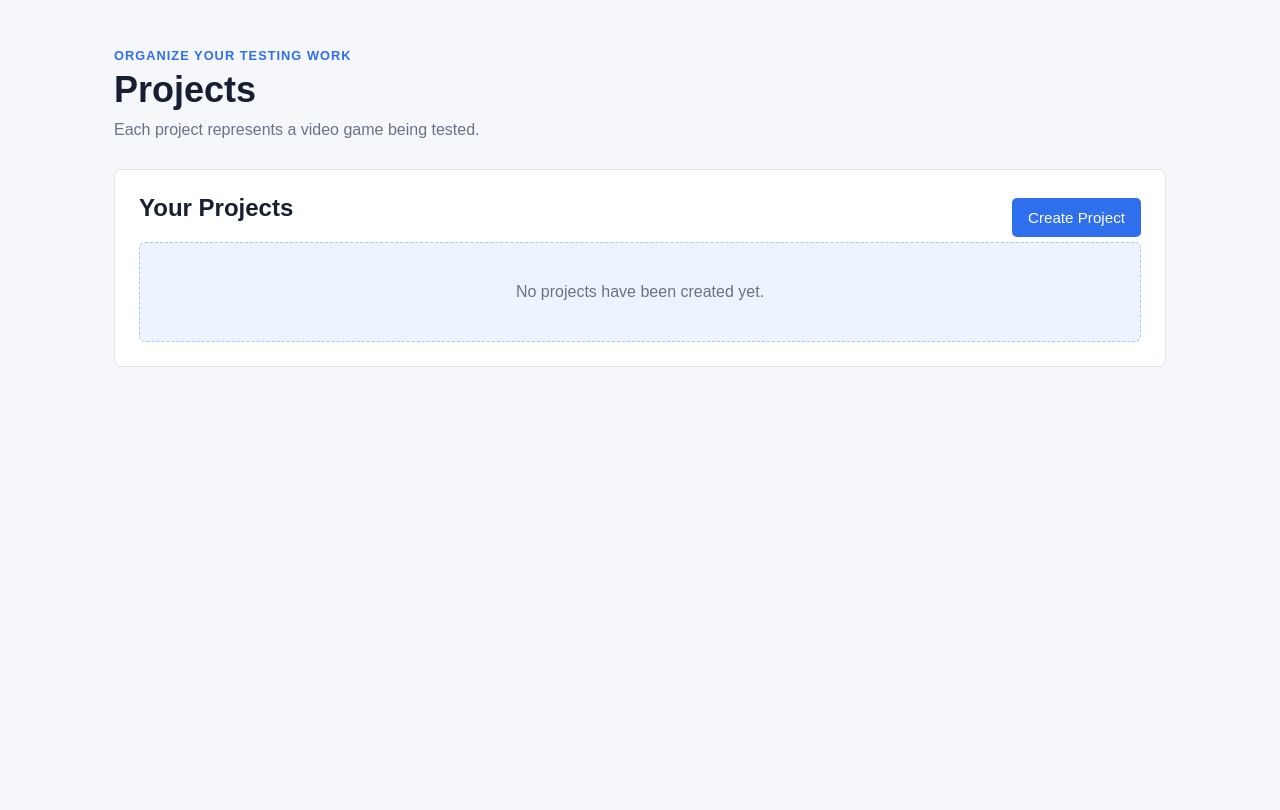
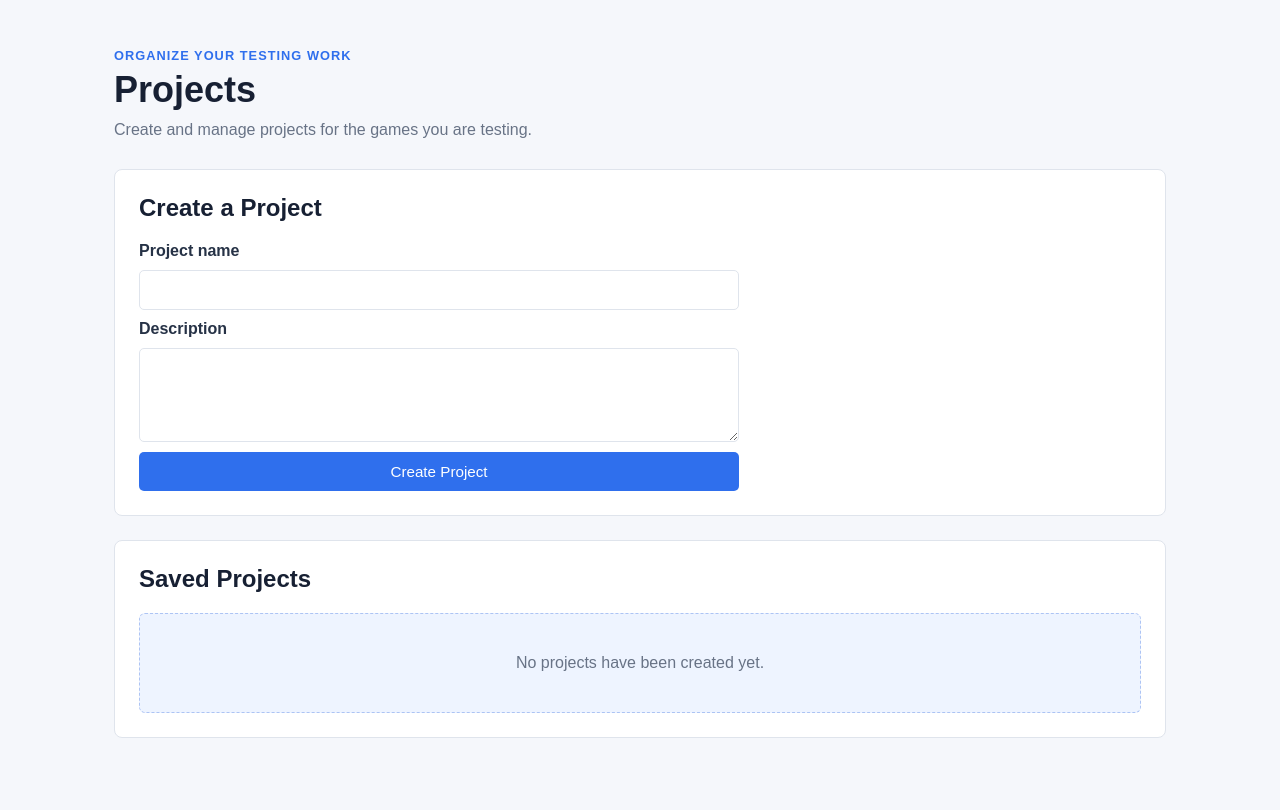
Before and after one commit to phoenixpina/qa-for-games, a Flask app: page /projects in a window 1280 px wide. Shown: the part 59-869 px from the top of the page. Before the commit the page ends 426 px from the top, so only its background shows below. Run offline with Flask 3, Linux system fonts and the light colour scheme; data that the repository does not hold is empty.

Commit message:
Created project page function to start and save projects.

```diff
--- a/app.py
+++ b/app.py
@@ -1,4 +1,6 @@
-from flask import Flask, render_template
+import sqlite3
+from flask import Flask, render_template, request, redirect, url_for
+from database import DATABASE, initialize_database
 
 app = Flask(__name__)
 
@@ -8,9 +10,31 @@ def dashboard():
     return render_template("dashboard.html")
 
 
-@app.route("/projects")
+@app.route("/projects", methods=["GET", "POST"])
 def projects():
-    return render_template("projects.html")
+    if request.method == "POST":
+        name = request.form["name"].strip()
+        description = request.form["description"].strip()
+
+        if name:
+            connection = sqlite3.connect(DATABASE)
+            connection.execute(
+                "INSERT INTO projects (name, description) VALUES (?, ?)",
+                (name, description)
+            )
+            connection.commit()
+            connection.close()
+
+        return redirect(url_for("projects"))
+
+    connection = sqlite3.connect(DATABASE)
+    connection.row_factory = sqlite3.Row
+    projects = connection.execute(
+        "SELECT id, name, description FROM projects ORDER BY id DESC"
+    ).fetchall()
+    connection.close()
+
+    return render_template("projects.html", projects=projects)
 
 
 @app.route("/test-cases")
@@ -29,4 +53,5 @@ def reports():
 
 
 if __name__ == "__main__":
+    initialize_database()
     app.run(debug=True)
--- a/static/style.css
+++ b/static/style.css
@@ -166,3 +166,32 @@ body {
         grid-template-columns: repeat(2, 1fr);
     }
 }
+
+form {
+    display: grid;
+    gap: 10px;
+    max-width: 600px;
+}
+
+form label {
+    font-weight: bold;
+}
+
+form input,
+form textarea {
+    border: 1px solid var(--border);
+    border-radius: 5px;
+    font: inherit;
+    padding: 10px;
+}
+
+.project-item {
+    border: 1px solid var(--border);
+    border-radius: 6px;
+    margin-top: 12px;
+    padding: 16px;
+}
+
+.project-item h3 {
+    margin-top: 0;
+}
--- a/templates/projects.html
+++ b/templates/projects.html
@@ -6,16 +6,37 @@
 <section class="page-heading">
     <p class="eyebrow">Organize your testing work</p>
     <h1>Projects</h1>
-    <p>Each project represents a video game being tested.</p>
+    <p>Create and manage projects for the games you are testing.</p>
 </section>
 
 <section class="content-card">
-    <div class="card-header">
-        <h2>Your Projects</h2>
-        <button class="button" type="button">Create Project</button>
-    </div>
-    <div class="empty-state">
-        <p>No projects have been created yet.</p>
-    </div>
+    <h2>Create a Project</h2>
+
+    <form method="post">
+        <label for="name">Project name</label>
+        <input id="name" name="name" type="text" required>
+
+        <label for="description">Description</label>
+        <textarea id="description" name="description" rows="4"></textarea>
+
+        <button class="button" type="submit">Create Project</button>
+    </form>
+</section>
+
+<section class="content-card">
+    <h2>Saved Projects</h2>
+
+    {% if projects %}
+        {% for project in projects %}
+            <div class="project-item">
+                <h3>{{ project["name"] }}</h3>
+                <p>{{ project["description"] or "No description provided." }}</p>
+            </div>
+        {% endfor %}
+    {% else %}
+        <div class="empty-state">
+            <p>No projects have been created yet.</p>
+        </div>
+    {% endif %}
 </section>
 {% endblock %}
```
Also changed, not shown: database.py (added, +27 -0 lines).
